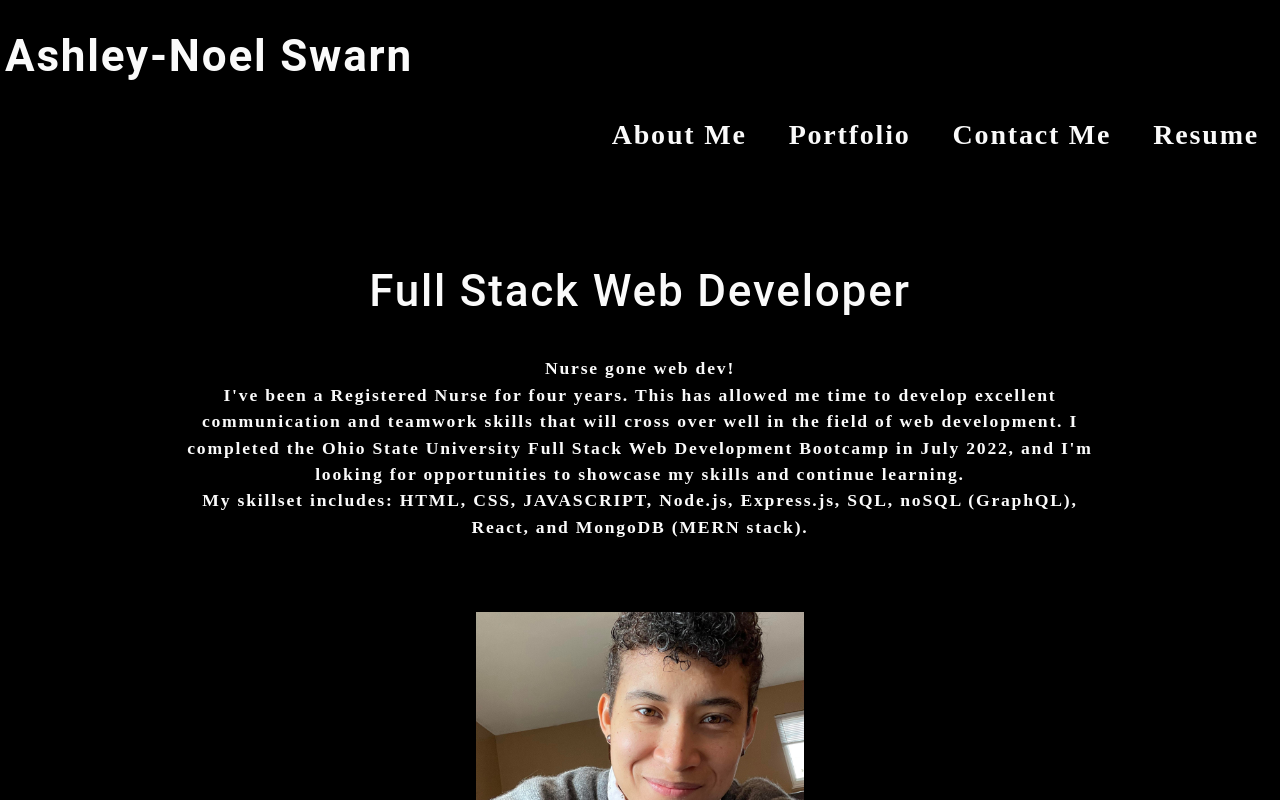
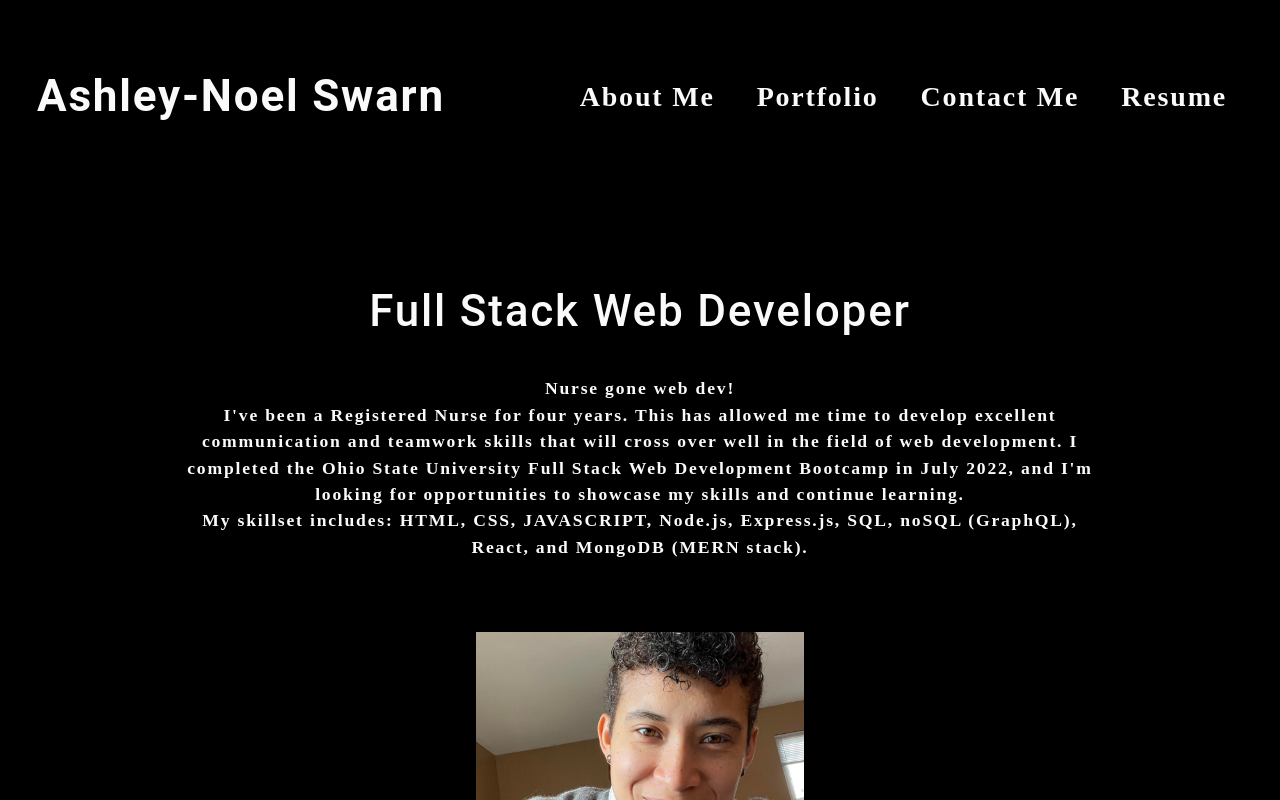
Before and after one commit to ancs214/react-portfolio, a React (Create React App) app: page / in a window 1280 px wide. Shown: the top 800 px of the page. Built offline with nearby package versions, Linux system fonts and the light colour scheme.

Commit message:
finally able to align header navbar with flexbox

```diff
--- a/src/components/Header/index.js
+++ b/src/components/Header/index.js
@@ -6,13 +6,11 @@ import { Link } from 'react-router-dom';
 
 function Header() {
     return (
-        <header>
+        <header className='flex space-between align-center my-5 mx-2 px-2'>
             <h1>
                 <Link to='/'>Ashley-Noel Swarn</Link>
             </h1>
-            <div className='h2'>
-                <Nav />
-            </div>
+            <Nav />
         </header>
     )
 }
--- a/src/components/Nav/index.js
+++ b/src/components/Nav/index.js
@@ -4,8 +4,8 @@ import { Link } from 'react-router-dom';
 function Nav() {
 
     return (
-
-            <ul className="flex-row flex-end">
+        <div>
+            <ul>
                 <li className="mx-2">
                     <Link to='/'> About Me </Link>
                 </li>
@@ -19,7 +19,7 @@ function Nav() {
                     <Link to='/resume'>Resume</Link>
                 </li>
             </ul>
-
+        </div>
     )
 }
 
--- a/src/index.css
+++ b/src/index.css
@@ -151,6 +151,7 @@ textarea {
 li {
   list-style: none;
   font-size: 1.75rem;
+  display: inline-block;
 }
 
 .container {
@@ -173,13 +174,32 @@ li {
 
 }
 
+.align-center {
+  align-items: center;
+}
+
+.flex {
+  display: flex;
+}
+
 .flex-row {
+
+  flex-direction: row;
+  flex-wrap: wrap;
+}
+
+.flex-column {
   display: flex;
+  flex-direction: column;
   flex-wrap: wrap;
 }
 
 .space-between {
   justify-content: space-between;
+}
+
+.justify-center {
+  justify-content: center;
 }
 
 .flex-end {
@@ -214,7 +234,6 @@ li {
   margin-top: var(--spacing-five);
   margin-bottom: var(--spacing-five);
 }
-
 
 .px-1 {
   padding-right: var(--spacing-one);
```
